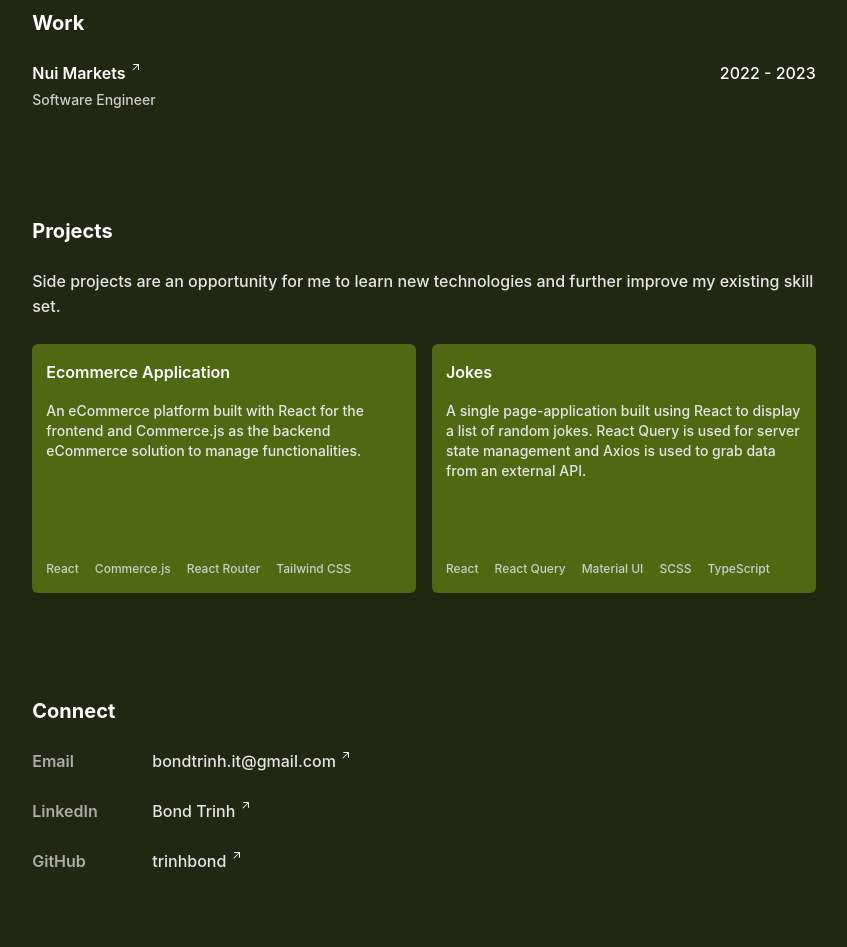
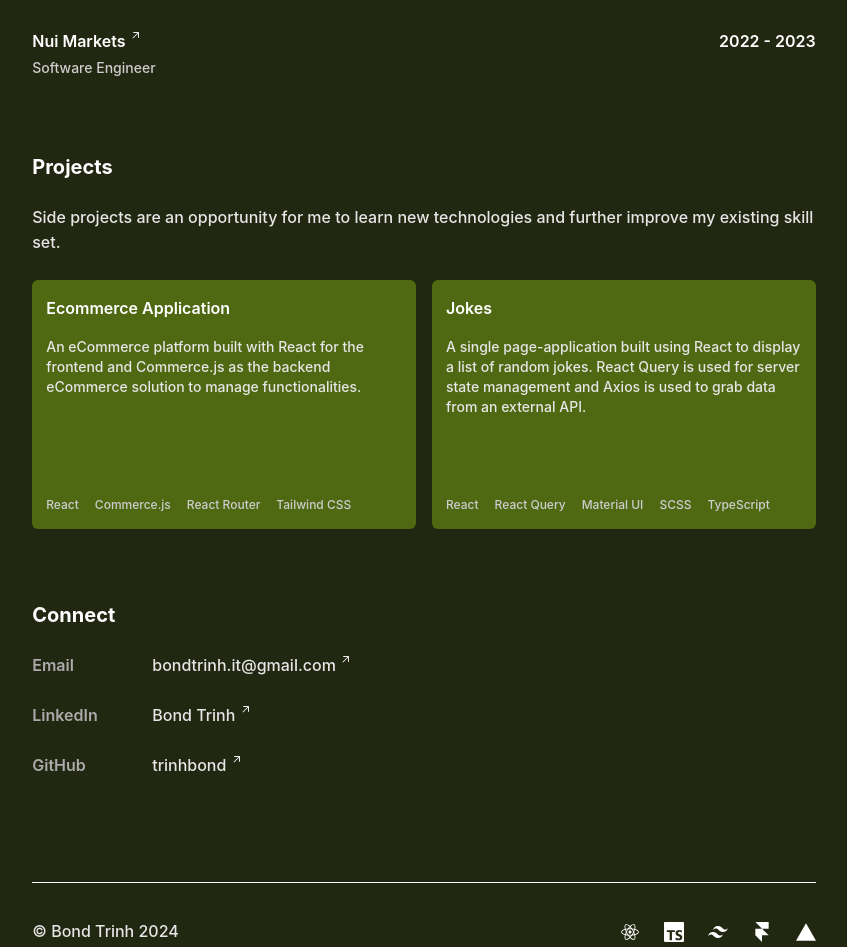
Before and after one commit to trinhbond/personal-portfolio, a React (Create React App) app: page / in a window 1280 px wide. Shown: the part 345-1292 px from the top of the page, without its empty margins (216-1063 px from the left). Built offline with nearby package versions, Linux system fonts and the light colour scheme.

Commit message:
pass variants as prop, animation improvements

```diff
--- a/src/components/Project.tsx
+++ b/src/components/Project.tsx
@@ -19,7 +19,7 @@ export default function Project(project: ProjectProps): JSX.Element {
       <p className="text-gray-light text-sm h-[160px] max-md:h-auto mt-4">
         {project.description}
       </p>
-      <ul className="flex gap-4 max-md:mt-12">
+      <ul className="flex flex-wrap gap-4 max-md:mt-12">
         {project.stack.map((i) => (
           <li className="min-w-fit text-xs text-gray-dark">{i}</li>
         ))}
--- a/src/components/Section.tsx
+++ b/src/components/Section.tsx
@@ -2,16 +2,13 @@ import { motion } from "framer-motion";
 
 type SectionProps = {
   children: React.ReactNode;
+  variant?: any;
 };
 
 export default function Section({
   children,
+  variant,
 }: SectionProps & React.HTMLAttributes<HTMLDivElement>): JSX.Element {
-  const variant = {
-    hidden: { opacity: 0 },
-    visible: { opacity: 1, y: 0, transition: { duration: 1.5 } },
-  };
-
   return (
     <motion.section
       className="w-full py-9 px-3 max-md:px-4 flex flex-wrap flex-col gap-6 leading-[1.6rem] font-medium max-md:text-sm"
--- a/src/pages/Home.tsx
+++ b/src/pages/Home.tsx
@@ -8,13 +8,25 @@ import { SiFramer, SiTypescript, SiVercel } from "react-icons/si";
 import { RiReactjsFill, RiTailwindCssFill } from "react-icons/ri";
 
 export default function Home(): JSX.Element {
+  const variant = {
+    hidden: { opacity: 0, y: -30 },
+    visible: { opacity: 1, y: 0, transition: { duration: 0.85 } },
+  };
+
   return (
-    <motion.main
-      className="flex flex-col items-center gap-8"
+    <motion.main className="flex flex-col items-center gap-8">
+      <motion.div
         initial="hidden"
-      animate="visible"
-      exit={{ opacity: 0, transition: { duration: 1 } }}
-      variants={{ visible: { transition: { staggerChildren: 0.3 } } }}
+        whileInView="visible"
+        viewport={{ once: true }}
+        variants={{
+          hidden: { opacity: 0, y: 0 },
+          visible: {
+            opacity: 1,
+            y: 0,
+            transition: { duration: 0.85, staggerChildren: 0.3 },
+          },
+        }}
       >
         <Section>
           <div className="flex flex-wrap items-center gap-8">
@@ -33,18 +45,18 @@ export default function Home(): JSX.Element {
                 </span>
               </div>
             </div>
-          <p className="text-gray-light">
+            <motion.p className="text-gray-light" variants={variant}>
               Hi, I'm Bond, a software developer with experience in frontend
-            development, automation testing, and digital design. I am passionate
-            about creating digital experiences that are both visually appealing
-            and highly functional. I am currently focused on frontend
-            development, but I'm always open to learning new skills and
-            exploring new areas.
-          </p>
+              development, automation testing, and digital design. I am
+              passionate about creating digital experiences that are both
+              visually appealing and highly functional. I am currently focused
+              on frontend development, but I'm always open to learning new
+              skills and exploring new areas.
+            </motion.p>
           </div>
         </Section>
 
-      <Section>
+        <Section variant={variant}>
           <h2 className="font-bold text-xl">Work</h2>
           <div className="flex flex-wrap justify-between">
             <div>
@@ -57,15 +69,15 @@ export default function Home(): JSX.Element {
               </ExternalLink>
               <span className="text-gray-dark text-sm">Software Engineer</span>
             </div>
-          <span>2022 - 2023</span>
+            <span className="font-semibold">2022 - 2023</span>
           </div>
         </Section>
 
-      <Section>
+        <Section variant={variant}>
           <h2 className="font-bold text-xl">Projects</h2>
           <p className="text-gray-light">
-          Side projects are an opportunity for me to learn new technologies and
-          further improve my existing skill set.
+            Side projects are an opportunity for me to learn new technologies
+            and further improve my existing skill set.
           </p>
           <ul className="grid grid-cols-2 max-md:grid-cols-1 gap-4">
             {projects.map((project) => (
@@ -84,10 +96,10 @@ export default function Home(): JSX.Element {
           </ul>
         </Section>
 
-      <Section>
+        <Section variant={variant}>
           <h2 className="font-bold text-xl">Connect</h2>
           {socials.map(({ platform, username, link }) => (
-          <div className="flex flex-row max-[480px]:flex-col gap-10 max-[480px]:gap-0">
+            <div className="flex flex-wrap flex-row max-[480px]:flex-col gap-10 max-[480px]:gap-0">
               <span className="w-20 max-[480px]:w-auto text-gray-darker font-semibold">
                 {platform}
               </span>
@@ -101,30 +113,29 @@ export default function Home(): JSX.Element {
             </div>
           ))}
         </Section>
+      </motion.div>
       <Section>
-        <div className="text-[#fff] flex flex-wrap justify-between items-center max-sm:gap-8 max-sm:flex-col-reverse">
+        <div className="border-t pt-9 text-[#fff] flex flex-wrap justify-between items-center max-sm:gap-8 max-sm:flex-col-reverse">
           <h3 className="text-gray-light">
             &copy; Bond Trinh {new Date().getFullYear()}
           </h3>
-          <div className="bg-[#4f6913] rounded-full px-6 py-5 max-sm:w-full">
-            <ul className="font-medium flex gap-6 max-sm:justify-evenly">
+          <ul className="flex flex-wrap gap-6 max-sm:justify-evenly">
             <li>
-                <RiReactjsFill size={"1.5rem"} title="React" />
+              <RiReactjsFill size={"1.25rem"} title="React" />
             </li>
             <li>
-                <SiTypescript size={"1.5rem"} title="TypeScript" />
+              <SiTypescript size={"1.25rem"} title="TypeScript" />
             </li>
             <li>
-                <RiTailwindCssFill size={"1.5rem"} title="Tailwind CSS" />
+              <RiTailwindCssFill size={"1.25rem"} title="Tailwind CSS" />
             </li>
             <li>
-                <SiFramer size={"1.5rem"} title="Framer" />
+              <SiFramer size={"1.25rem"} title="Framer" />
             </li>
             <li>
-                <SiVercel size={"1.5rem"} title="Vercel" />
+              <SiVercel size={"1.25rem"} title="Vercel" />
             </li>
           </ul>
-          </div>
         </div>
       </Section>
     </motion.main>
```
Lines whose indentation alone changed are shown as unchanged.
